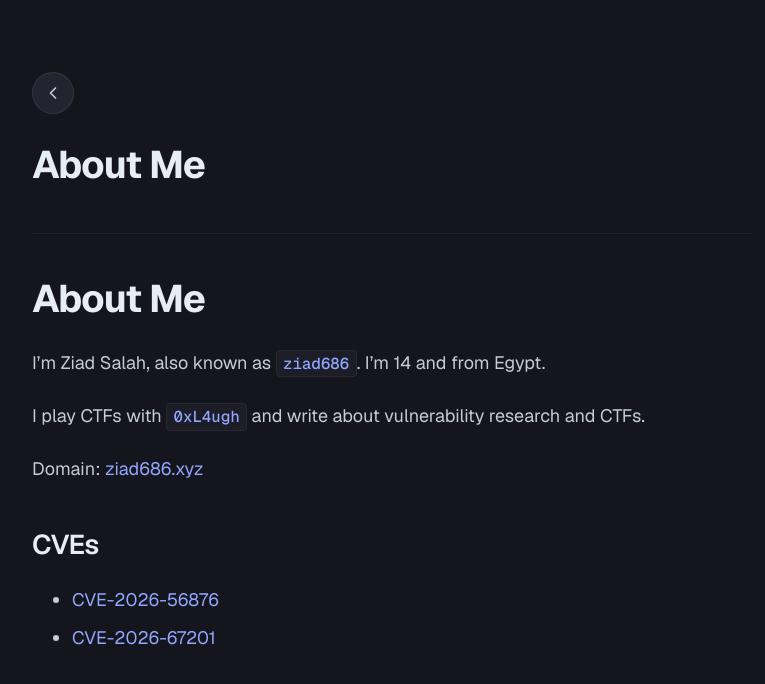
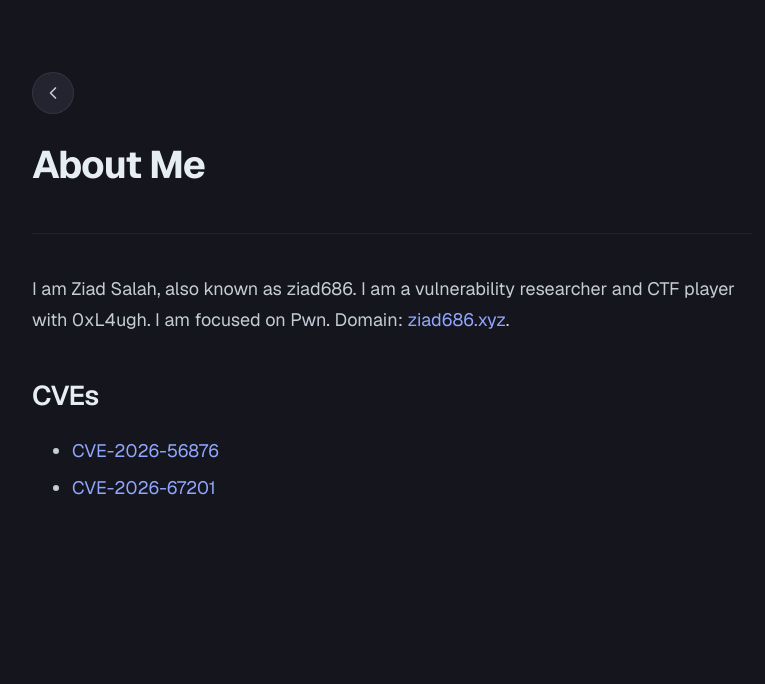
Before and after one commit to ziad626/ziad686-blog, a Jekyll site: the page built from about.md, in a window 1280 px wide. Shown: the top 684 px of the page, without its empty margins (248-1013 px from the left). Built offline with Jekyll 4.4.1, drawn with Linux system fonts in a browser that asks for light colours.

Commit message:
Revise 'About Me' section with concise info
Updated personal information and removed redundant details.

```diff
--- a/about.md
+++ b/about.md
@@ -3,13 +3,7 @@ layout: post
 title: About Me
 ---
 
-# About Me
-
-I'm Ziad Salah, also known as `ziad686`. I'm 14 and from Egypt.
-
-I play CTFs with `0xL4ugh` and write about vulnerability research and CTFs.
-
-Domain: [ziad686.xyz](https://ziad686.xyz)
+I am Ziad Salah, also known as ziad686. I am a vulnerability researcher and CTF player with 0xL4ugh. I am focused on Pwn. Domain: [ziad686.xyz](https://ziad686.xyz).
 
 ## CVEs
 
```
